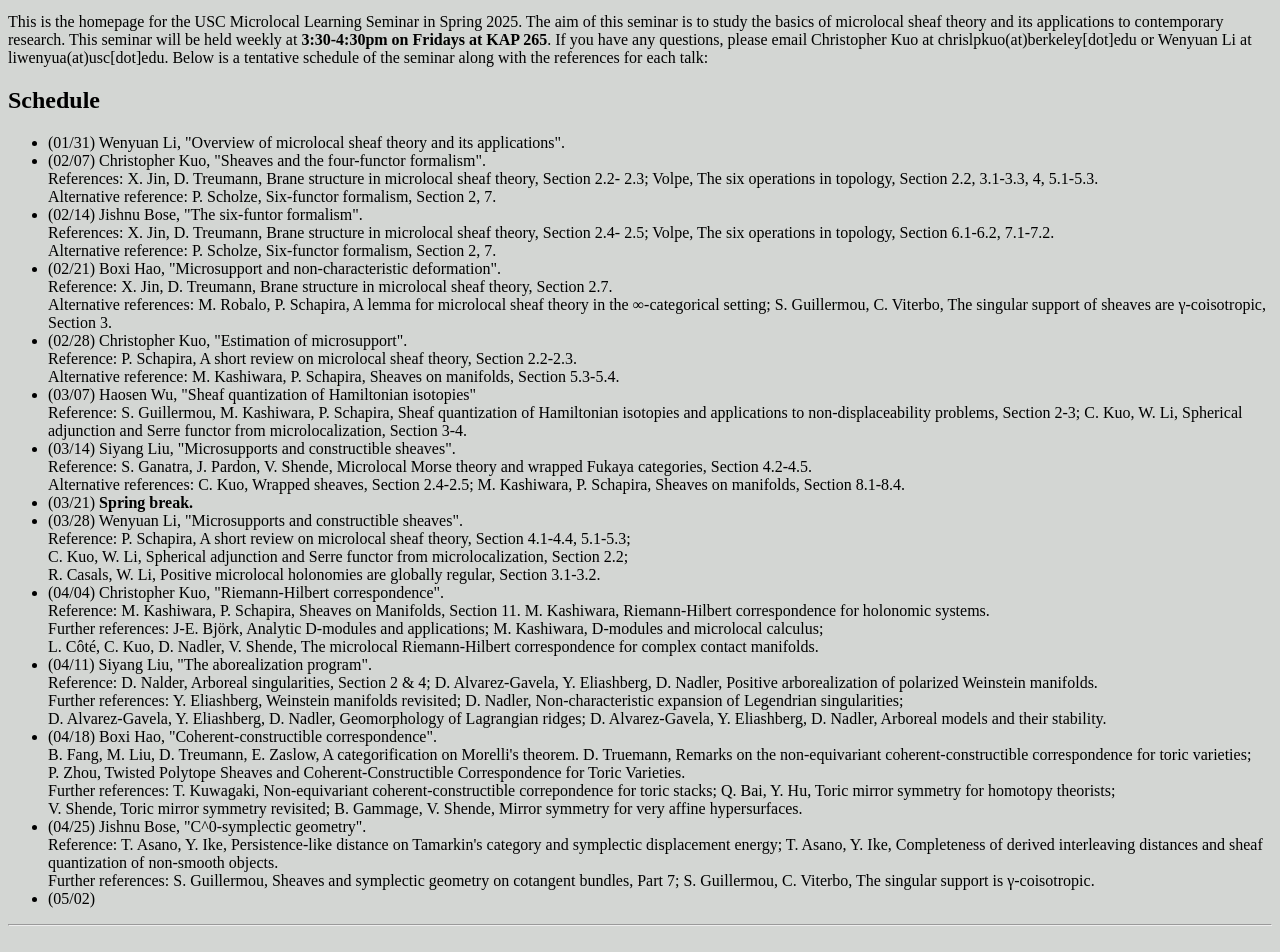
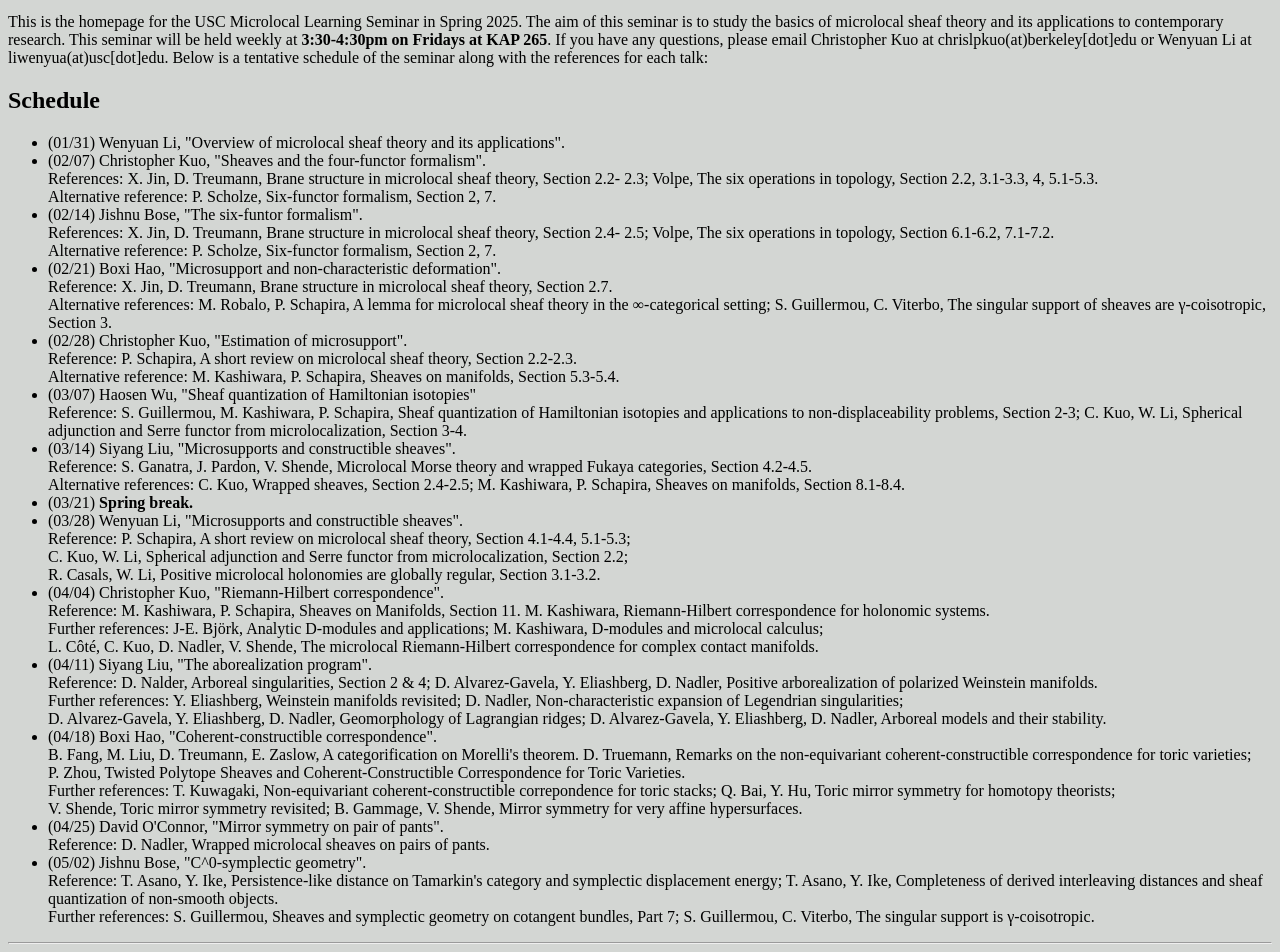
Before and after one commit to chriskuo0/Microlocal-Seminar, a plain HTML site: page index.html in a window 1280 px wide. Shown: the part 64-1016 px from the top of the page. Drawn offline with Linux system fonts and the light colour scheme.

Commit message:
David's talk

```diff
--- a/index.html
+++ b/index.html
@@ -84,10 +84,12 @@ Below is a tentative schedule of the seminar along with the references for each
 		P. Zhou, Twisted Polytope Sheaves and Coherent-Constructible Correspondence for Toric Varieties. <br>
 		Further references: T. Kuwagaki, Non-equivariant coherent-constructible correpondence for toric stacks; Q. Bai, Y. Hu, Toric mirror symmetry for homotopy theorists; <br>
 		V. Shende, Toric mirror symmetry revisited; B. Gammage, V. Shende, Mirror symmetry for very affine hypersurfaces. </li>
-		<li> (04/25) Jishnu Bose, "C^0-symplectic geometry". <br>
+		<li> (04/25) David O'Connor, "Mirror symmetry on pair of pants". <br>
+		Reference: D. Nadler, Wrapped microlocal sheaves on pairs of pants.</li>
+		<li> (05/02) Jishnu Bose, "C^0-symplectic geometry". <br>
 		Reference: T. Asano, Y. Ike, Persistence-like distance on Tamarkin's category and symplectic displacement energy; T. Asano, Y. Ike, Completeness of derived interleaving distances and sheaf quantization of non-smooth objects. <br>
 		Further references: S. Guillermou, Sheaves and symplectic geometry on cotangent bundles, Part 7; S. Guillermou, C. Viterbo, The singular support is &gamma;-coisotropic. </li>
-		<li> (05/02) </li>
+
 	</ul>
 <hr>
 
```
